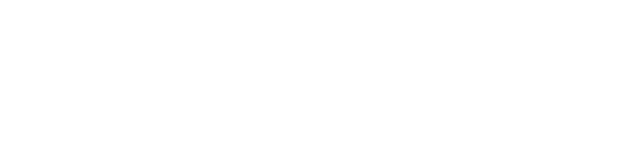
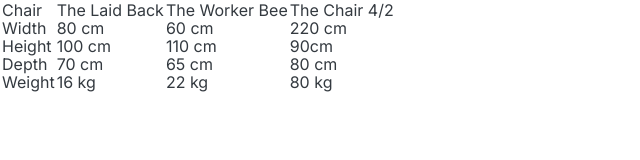
Before and after one commit to georgi1141/Udemy-HTML-and-CSS, a plain HTML site: page 06-Components/03.tableComponent.html in a window 1280 px wide. Shown: the whole page, without its empty margins (0-640 px from the left). Drawn offline with Linux system fonts and the light colour scheme.

Commit message:
practice- tables in HTML

```diff
--- a/06-Components/03.tableComponent.html
+++ b/06-Components/03.tableComponent.html
@@ -33,8 +33,54 @@
         color: #343a40;
         line-height: 1;
       }
+
+
+
+
+
+
+
+
+
     </style>
 <body>
+ <table>
+  <thead>
 
+    <tr >
+      <td>Chair</td>
+      <td>The Laid Back</td>
+      <td>The Worker Bee</td>
+      <td>The Chair 4/2</td>
+    </tr>
+  </thead>
+  <tbody>
+
+    <tr>
+      <td>Width</td>
+      <td>80 cm</td>
+      <td>60 cm</td>
+      <td>220 cm</td>
+    </tr>
+    <tr>
+      <td>Height</td>
+      <td>100 cm</td>
+      <td>110 cm</td>
+      <td>90cm</td>
+    </tr>
+    <tr>
+      <td>Depth</td>
+      <td>70 cm</td>
+      <td>65 cm</td>
+      <td>80 cm</td>
+    </tr>
+    <tr>
+      <td>Weight</td>
+      <td>16 kg</td>
+      <td>22 kg</td>
+      <td>80 kg</td>
+    </tr>
+  </tbody>
+  </table>
 </body>
 </html>
```
Also changed, not shown: 4 other files.
